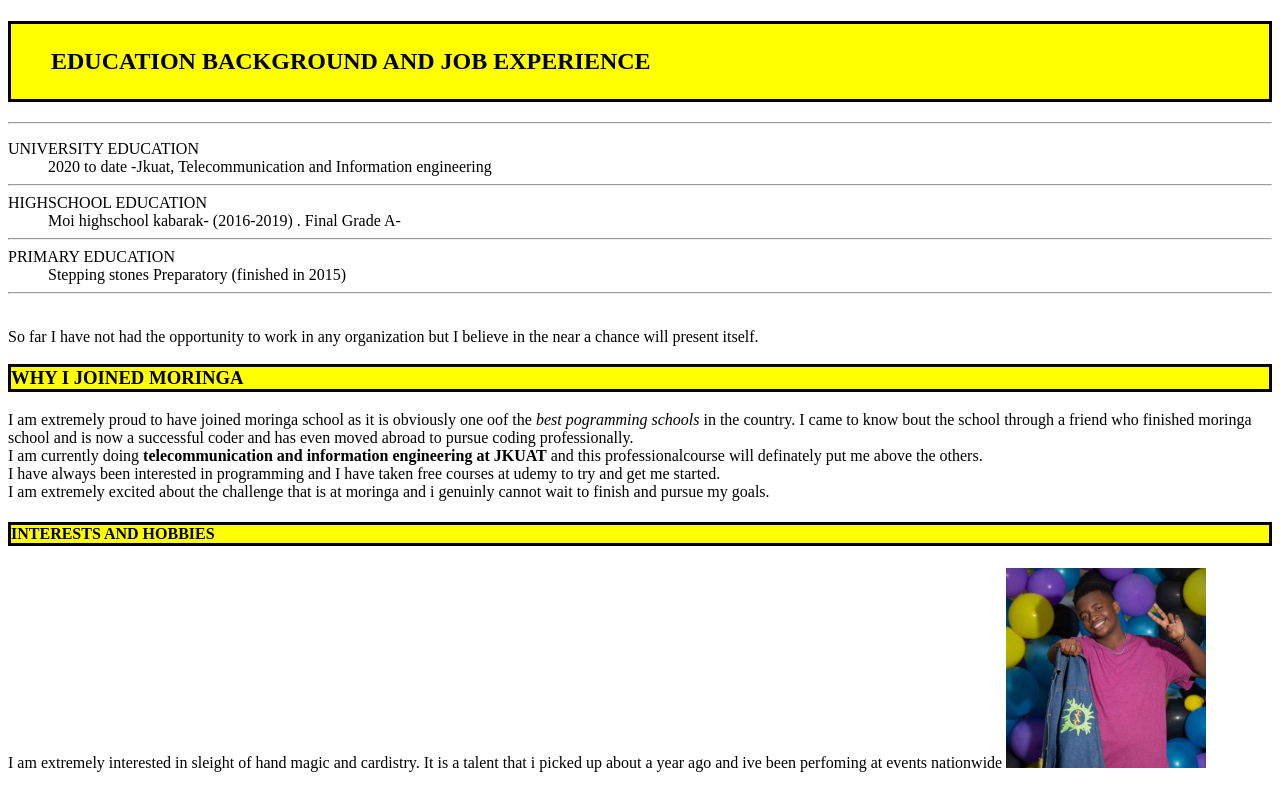
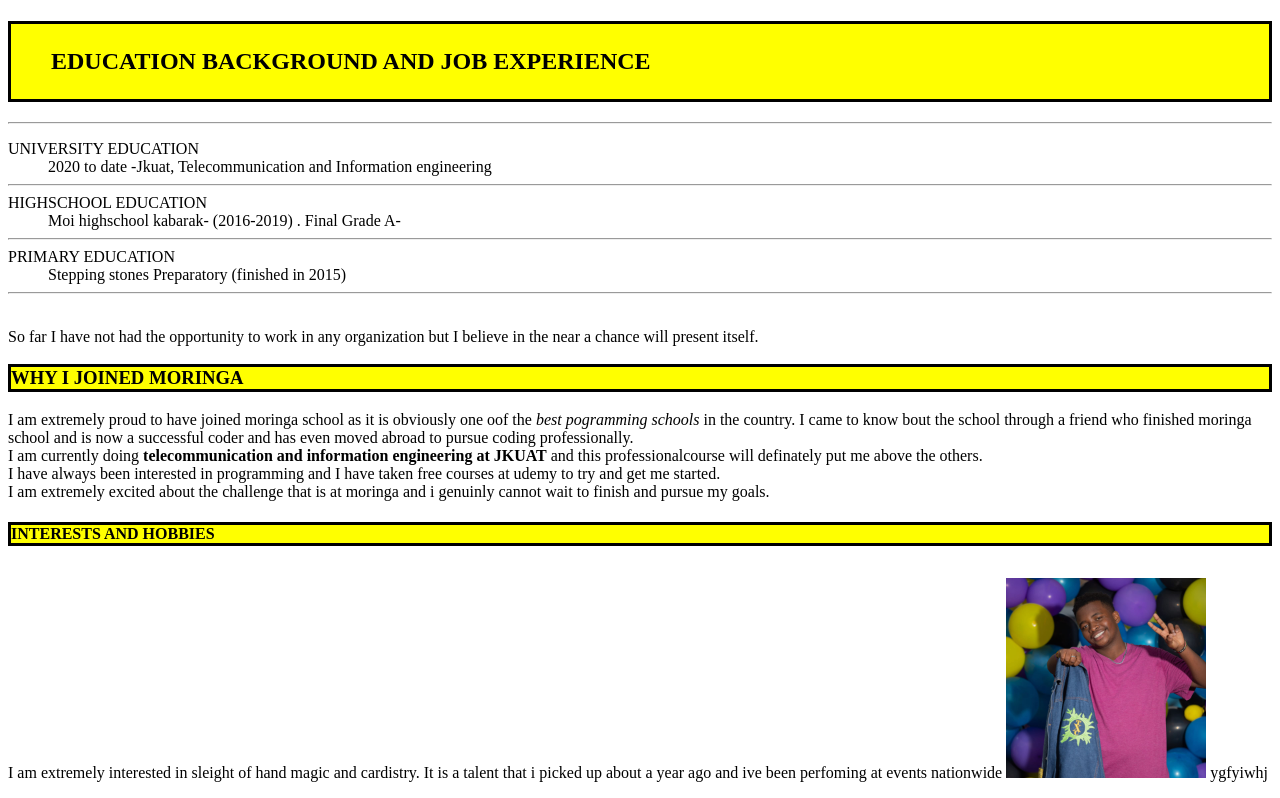
Before and after one commit to MICHAELMUNAVU83/MORINGA-PREP, a plain HTML site: page index.html in a window 1280 px wide. Shown: the part 351-1149 px from the top of the page. Drawn offline with Linux system fonts and the light colour scheme.

Commit message:
added spans

```diff
--- a/index.html
+++ b/index.html
@@ -79,13 +79,25 @@ I am extremely excited about the challenge that is at moringa and i genuinly can
 <div class="interests">
 
 
-
+   <span>
     I am extremely interested in sleight of hand magic and cardistry.
         It is a talent that i picked up about a year ago and ive been perfoming at events nationwide
 
+    </span>
+    <span>
+        <img src="profile.jpeg" height="200px" width="200 px">
+
+    </span>
+
+    <span>ygfyiwhj</span>
 
 
-        <img src="profile.jpeg" height="200px" width="200 px"
+
+
+
+
+
+</div>
 
 
 
@@ -102,7 +114,7 @@ I am extremely excited about the challenge that is at moringa and i genuinly can
 
 
 
-</div>
+
 
 
 
--- a/style.css
+++ b/style.css
@@ -1,6 +1,20 @@
 h1,h2,h3,h4{background-color: yellow;
     border-style: solid;
     opacity:4 percent;
+    font-size: 20 px;
 
 }
 head{font-size: 50px;}
+
+
+p{ font-family: sans-serif;
+    font-size: 20 px;
+    font-style: oblique;
+
+
+
+}
+.interests{
+    padding-top: 10px;
+
+}
```
